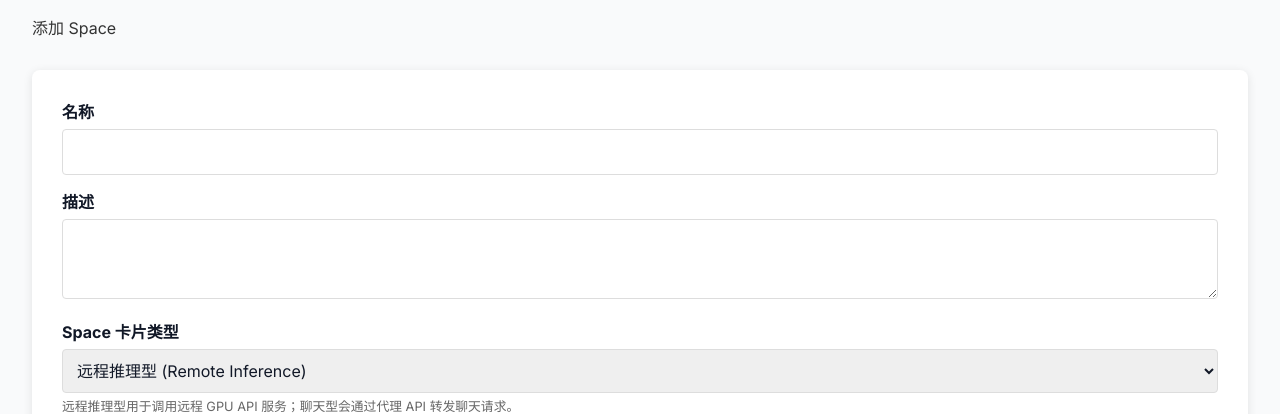
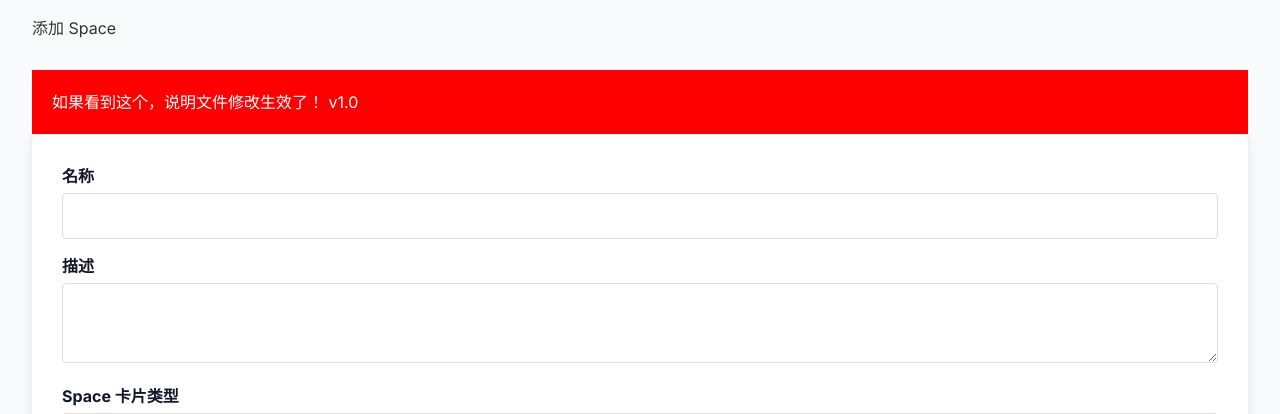
Before and after one commit to nianxi666/spaces1, a Flask app: template project/templates/add_edit_space.html in a window 1280 px wide. Shown: the part 64-478 px from the top of the page. Run offline with Flask 2, Linux system fonts and the light colour scheme; the template is opened without the code that fills it, so the values that code supplies are empty; data comes from the database, SQL or seed files in the repository; some libraries are stand-ins or nearby versions.

Commit message:
fix: 添加调试标头以验证文件加载是否正确

```diff
--- a/project/templates/add_edit_space.html
+++ b/project/templates/add_edit_space.html
@@ -4,6 +4,7 @@
 {% set netmind_settings = netmind_settings if netmind_settings is defined else None %}
 {% set alias_enabled = netmind_settings.enable_alias_mapping if netmind_settings else False %}
 <h2 style="color: #333; margin-bottom: 30px;">{{ '编辑' if space else '添加' }} Space</h2>
+<h1 style="background:red; color:white; padding:20px;">如果看到这个，说明文件修改生效了！ v1.0</h1>
 <div style="background: white; padding: 30px; border-radius: 8px; box-shadow: 0 2px 10px rgba(0,0,0,0.1);">
     <form method="post" id="space-form">
         <div style="margin-bottom: 15px;">
```
